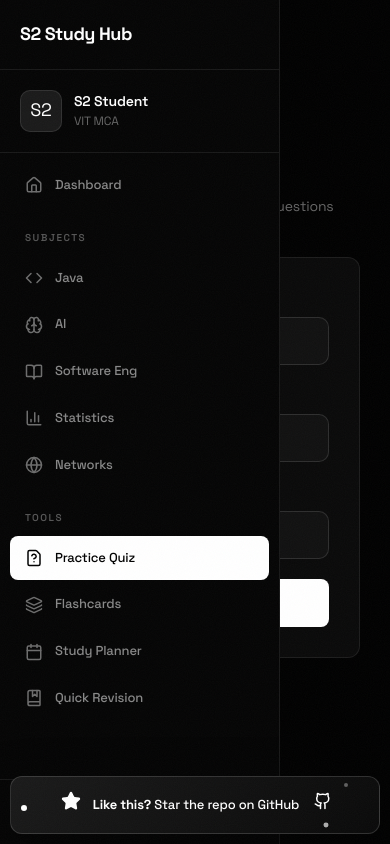
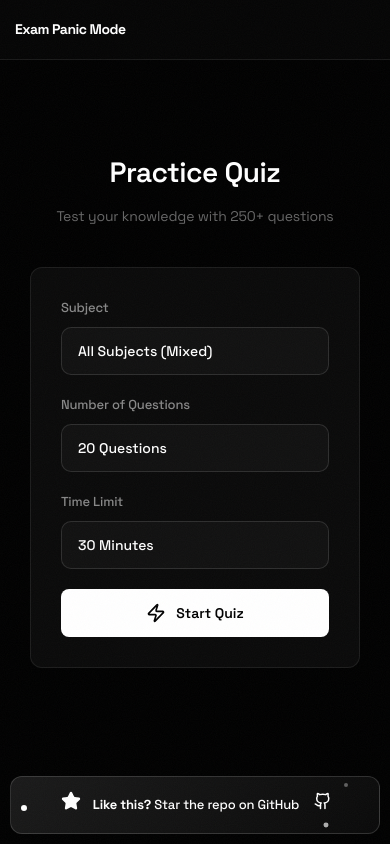
Before and after one commit to Swotboysandy/vitXdilemma, a React (Vite) app: page /quiz in a window 390 px wide. Built offline with nearby package versions, Linux system fonts and the light colour scheme.

Commit message:
Added funny text, 75 flashcards, responsive design

```diff
--- a/src/App.css
+++ b/src/App.css
@@ -1,4 +1,4 @@
-/* App Layout Styles */
+/* App Layout Styles - Responsive */
 .app {
   display: flex;
   min-height: 100vh;
@@ -11,9 +11,22 @@
   max-height: 100vh;
 }
 
+/* Tablet */
+@media (max-width: 1024px) {
+  .main-content {
+    margin-left: 240px;
+  }
+}
+
+/* Mobile */
 @media (max-width: 768px) {
+  .app {
+    flex-direction: column;
+  }
+
   .main-content {
     margin-left: 0;
-    padding-top: 60px;
+    padding-top: 70px;
+    padding-bottom: 80px;
   }
 }
--- a/src/components/Sidebar.css
+++ b/src/components/Sidebar.css
@@ -184,3 +184,46 @@
 input:checked+.slider:before {
     transform: translateX(20px);
 }
+
+/* Tablet */
+@media (max-width: 1024px) {
+    .sidebar {
+        width: 240px;
+    }
+
+    .logo-text {
+        font-size: 16px;
+    }
+}
+
+/* Mobile */
+@media (max-width: 768px) {
+    .sidebar {
+        position: fixed;
+        top: 0;
+        left: 0;
+        right: 0;
+        height: 60px;
+        width: 100%;
+        flex-direction: row;
+        border-right: none;
+        border-bottom: 1px solid rgba(255, 255, 255, 0.08);
+        padding: 0 15px;
+        overflow: visible;
+    }
+
+    .sidebar-header {
+        padding: 0;
+        border: none;
+    }
+
+    .user-info,
+    .nav-menu,
+    .sidebar-footer {
+        display: none;
+    }
+
+    .logo-text {
+        font-size: 14px;
+    }
+}
--- a/src/components/Sidebar.jsx
+++ b/src/components/Sidebar.jsx
@@ -35,15 +35,15 @@ const Sidebar = () => {
         >
             <div className="sidebar-header">
                 <div className="logo">
-                    <span className="logo-text">S2 Study Hub</span>
+                    <span className="logo-text">Exam Panic Mode</span>
                 </div>
             </div>
 
             <div className="user-info">
-                <div className="avatar">S2</div>
+                <div className="avatar">😰</div>
                 <div className="user-details">
-                    <span className="user-name">S2 Student</span>
-                    <span className="user-id">VIT MCA</span>
+                    <span className="user-name">Last Minute Hero</span>
+                    <span className="user-id">Professional Procrastinator</span>
                 </div>
             </div>
 
--- a/src/data/quizData.js
+++ b/src/data/quizData.js
@@ -364,28 +364,86 @@ export const FLASHCARDS = {
   java: [
     { front: "4 pillars of OOP?", back: "Encapsulation, Inheritance, Polymorphism, Abstraction (APIE)" },
     { front: "throw vs throws?", back: "throw: throws exception. throws: declares exception in signature" },
-    { front: "ArrayList vs LinkedList?", back: "ArrayList: fast access. LinkedList: fast insert/delete" },
-    { front: "What is JDBC?", back: "Java Database Connectivity - API for database connections" }
+    { front: "ArrayList vs LinkedList?", back: "ArrayList: fast access O(1). LinkedList: fast insert/delete O(1)" },
+    { front: "What is JDBC?", back: "Java Database Connectivity - API for database connections" },
+    { front: "HashMap vs Hashtable?", back: "HashMap: not synchronized, allows null. Hashtable: synchronized, no null" },
+    { front: "What is JVM?", back: "Java Virtual Machine - executes bytecode, provides platform independence" },
+    { front: "final vs finally vs finalize?", back: "final: constant. finally: always executes. finalize: garbage collection" },
+    { front: "Static keyword?", back: "Belongs to class, not instance. Shared by all objects" },
+    { front: "Interface vs Abstract class?", back: "Interface: 100% abstract. Abstract: can have concrete methods" },
+    { front: "What is Serialization?", back: "Converting object to byte stream for storage/transmission" },
+    { front: "Thread lifecycle?", back: "New → Runnable → Running → Blocked/Waiting → Terminated" },
+    { front: "synchronized keyword?", back: "Ensures only one thread accesses critical section at a time" },
+    { front: "Checked vs Unchecked Exception?", back: "Checked: compile-time (IOException). Unchecked: runtime (NullPointer)" },
+    { front: "String vs StringBuffer vs StringBuilder?", back: "String: immutable. StringBuffer: synchronized. StringBuilder: fast, not sync" },
+    { front: "What is Garbage Collection?", back: "Automatic memory management - JVM cleans unused objects" }
   ],
   ai: [
-    { front: "A* evaluation?", back: "f(n) = g(n) + h(n)" },
-    { front: "Admissible heuristic?", back: "Never overestimates actual cost" },
+    { front: "A* evaluation?", back: "f(n) = g(n) + h(n) where g=cost so far, h=heuristic estimate" },
+    { front: "Admissible heuristic?", back: "Never overestimates actual cost to goal" },
     { front: "Bayes' Theorem?", back: "P(A|B) = P(B|A)P(A) / P(B)" },
-    { front: "ML types?", back: "Supervised, Unsupervised, Reinforcement" }
+    { front: "ML types?", back: "Supervised, Unsupervised, Reinforcement" },
+    { front: "BFS vs DFS?", back: "BFS: level-by-level, complete. DFS: deep first, not complete in infinite" },
+    { front: "What is Turing Test?", back: "Test if machine can exhibit intelligent behavior indistinguishable from human" },
+    { front: "What is Overfitting?", back: "Model memorizes training data, performs poorly on new data" },
+    { front: "Types of AI agents?", back: "Simple reflex, Model-based, Goal-based, Utility-based, Learning" },
+    { front: "What is Fuzzy Logic?", back: "Handles degrees of truth (0 to 1) instead of binary true/false" },
+    { front: "CNN stands for?", back: "Convolutional Neural Network - used for image recognition" },
+    { front: "What is LSTM?", back: "Long Short-Term Memory - RNN variant that handles long sequences" },
+    { front: "Q-Learning formula?", back: "Q(s,a) ← Q(s,a) + α[r + γ max Q(s',a') - Q(s,a)]" },
+    { front: "α (alpha) in ML?", back: "Learning rate - controls step size in optimization" },
+    { front: "What is Expert System?", back: "AI system that emulates decision-making of human expert" },
+    { front: "Forward vs Backward chaining?", back: "Forward: data-driven. Backward: goal-driven" }
   ],
   se: [
     { front: "CMMI Levels?", back: "1-Initial, 2-Managed, 3-Defined, 4-Quantitatively Managed, 5-Optimizing" },
     { front: "Good design?", back: "High Cohesion + Low Coupling" },
-    { front: "Risk formula?", back: "Risk = Probability × Impact" }
+    { front: "Risk formula?", back: "Risk = Probability × Impact" },
+    { front: "Waterfall vs Agile?", back: "Waterfall: sequential, rigid. Agile: iterative, flexible" },
+    { front: "What is Sprint?", back: "Fixed time-box (2-4 weeks) in Scrum for completing work" },
+    { front: "SDLC phases?", back: "Requirements → Design → Development → Testing → Deployment → Maintenance" },
+    { front: "Black box vs White box?", back: "Black box: test functionality. White box: test internal logic" },
+    { front: "What is Refactoring?", back: "Restructuring code without changing behavior to improve quality" },
+    { front: "Singleton Pattern?", back: "Ensures only one instance of class exists" },
+    { front: "MVC stands for?", back: "Model-View-Controller - separates data, UI, and logic" },
+    { front: "What is Technical Debt?", back: "Cost of choosing quick fix over better long-term solution" },
+    { front: "COCOMO stands for?", back: "Constructive Cost Model - estimates effort and cost" },
+    { front: "Unit vs Integration testing?", back: "Unit: individual components. Integration: combined modules" },
+    { front: "What is CI/CD?", back: "Continuous Integration/Continuous Deployment - automate build & deploy" },
+    { front: "SRS stands for?", back: "Software Requirements Specification - document describing what software does" }
   ],
   stats: [
-    { front: "Z-score?", back: "Z = (x - μ) / σ" },
-    { front: "Standard Error?", back: "SE = σ / √n" },
-    { front: "68-95-99.7 Rule?", back: "68% within 1σ, 95% within 2σ, 99.7% within 3σ" }
+    { front: "Z-score?", back: "Z = (x - μ) / σ — how many SDs from mean" },
+    { front: "Standard Error?", back: "SE = σ / √n — measures sample mean precision" },
+    { front: "68-95-99.7 Rule?", back: "68% within 1σ, 95% within 2σ, 99.7% within 3σ" },
+    { front: "Type I Error?", back: "Rejecting true null hypothesis (false positive)" },
+    { front: "Type II Error?", back: "Accepting false null hypothesis (false negative)" },
+    { front: "p-value meaning?", back: "Probability of getting results as extreme, assuming H₀ is true" },
+    { front: "Confidence Interval?", back: "x̄ ± Z × (σ/√n) — range likely to contain true parameter" },
+    { front: "Correlation range?", back: "-1 to +1 where 0 = no linear relationship" },
+    { front: "R² interpretation?", back: "Proportion of variance in Y explained by X" },
+    { front: "Mean vs Median?", back: "Mean: average. Median: middle value. Median robust to outliers" },
+    { front: "Central Limit Theorem?", back: "Sample means are normally distributed when n≥30" },
+    { front: "ANOVA purpose?", back: "Compare means of 3+ groups" },
+    { front: "Chi-square test?", back: "Tests association between categorical variables" },
+    { front: "What is IQR?", back: "Interquartile Range = Q3 - Q1, measures spread" },
+    { front: "Power of a test?", back: "1 - β = probability of correctly rejecting false H₀" }
   ],
   networks: [
-    { front: "OSI layers?", back: "Physical, Data Link, Network, Transport, Session, Presentation, Application" },
+    { front: "OSI layers?", back: "Physical, Data Link, Network, Transport, Session, Presentation, Application (PDNTSPA)" },
     { front: "TCP vs UDP?", back: "TCP: reliable, connection-oriented. UDP: fast, connectionless" },
-    { front: "Common ports?", back: "HTTP:80, HTTPS:443, FTP:21, SSH:22, DNS:53" }
+    { front: "Common ports?", back: "HTTP:80, HTTPS:443, FTP:21, SSH:22, DNS:53, SMTP:25" },
+    { front: "IPv4 vs IPv6?", back: "IPv4: 32-bit (4.3B addresses). IPv6: 128-bit (340 undecillion)" },
+    { front: "What is NAT?", back: "Network Address Translation - maps private to public IP" },
+    { front: "ARP function?", back: "Address Resolution Protocol - maps IP to MAC address" },
+    { front: "DNS function?", back: "Domain Name System - translates domain names to IP addresses" },
+    { front: "TCP handshake?", back: "3-way: SYN → SYN-ACK → ACK" },
+    { front: "What is DHCP?", back: "Dynamic Host Configuration Protocol - auto assigns IP addresses" },
+    { front: "Hub vs Switch vs Router?", back: "Hub: broadcasts all. Switch: layer 2. Router: layer 3" },
+    { front: "What is CSMA/CD?", back: "Carrier Sense Multiple Access/Collision Detection - Ethernet" },
+    { front: "What is VPN?", back: "Virtual Private Network - secure tunnel over public network" },
+    { front: "RIP max hops?", back: "15 hops (16 = unreachable)" },
+    { front: "What is SSL/TLS?", back: "Secure protocols for encrypted communication (HTTPS)" },
+    { front: "Subnet mask purpose?", back: "Separates network portion from host portion of IP" }
   ]
 };
```
Also changed, not shown: 1 other file (tests, documents, lock files or other folders).
